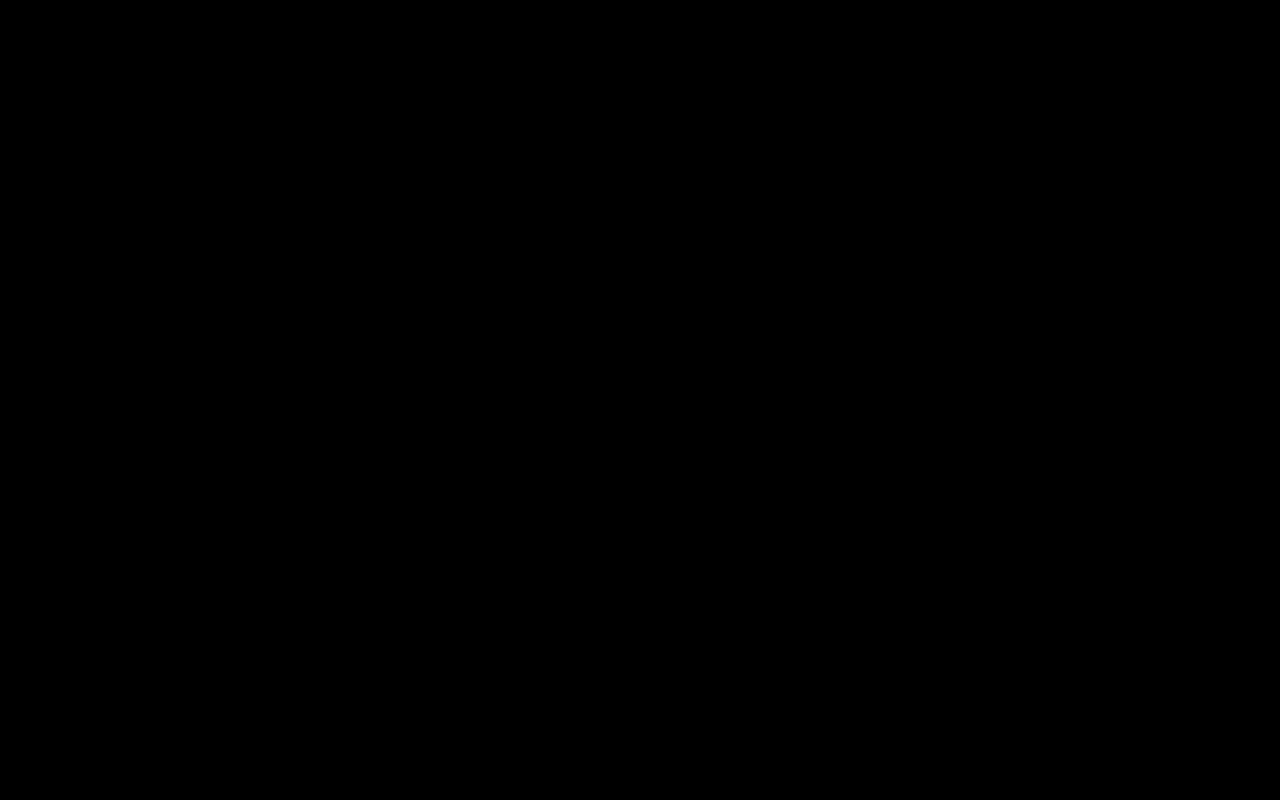
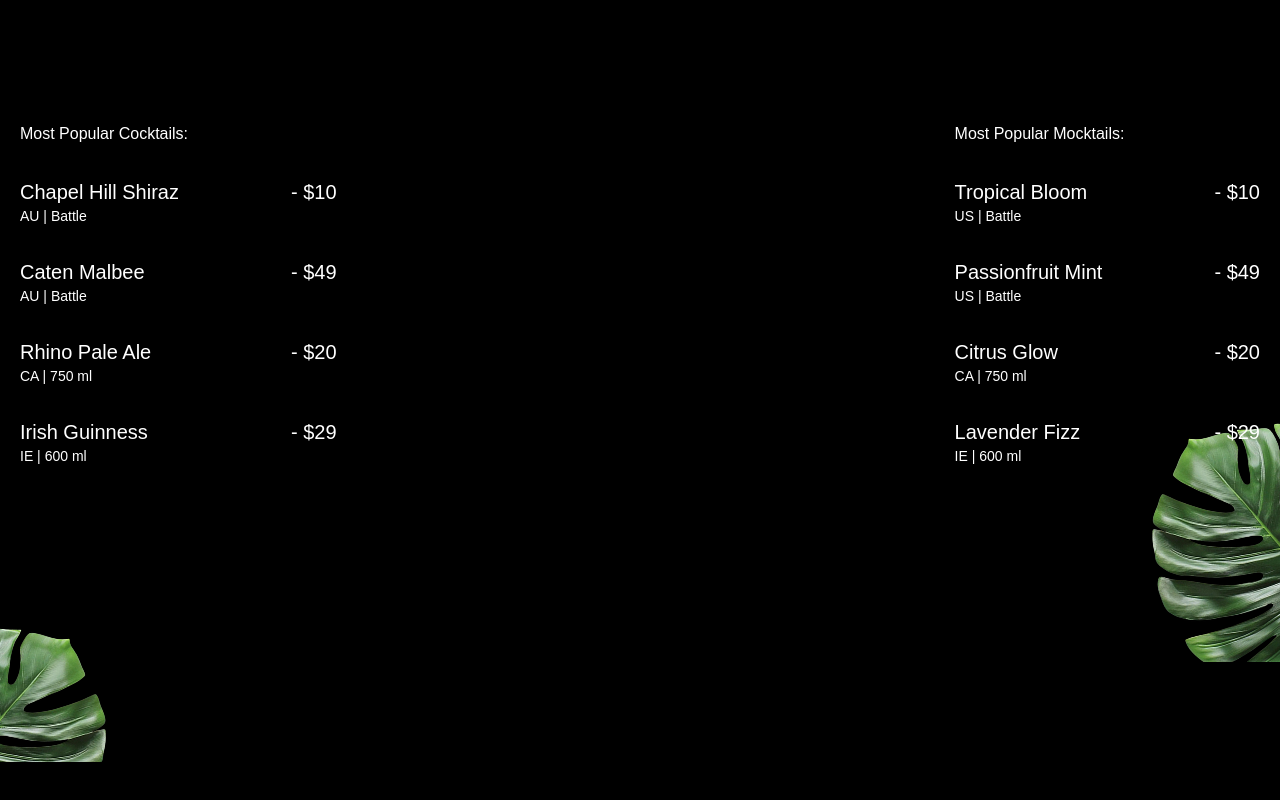
Before and after one commit to Aasim-Nadaf/GSAP_Landing, a React (Vite) app: page / in a window 1280 px wide. Shown: the part 838-1638 px from the top of the page. Before the commit the page ends 1600 px from the top, so only its background shows below. Built offline with nearby package versions, Linux system fonts and the light colour scheme; a web font is replaced by a local one.

Commit message:
implement the cocktails section

```diff
--- a/src/App.tsx
+++ b/src/App.tsx
@@ -2,6 +2,7 @@
 import { ScrollTrigger, SplitText } from "gsap/all";
 import Navbar from "./components/Navbar";
 import Hero from "./components/Hero";
+import Cocktails from "./components/Cocktails";
 
 gsap.registerPlugin(ScrollTrigger, SplitText);
 
@@ -10,6 +11,7 @@
     <main>
       <Navbar />
       <Hero />
+      <Cocktails />
       <div className="h-dvh bg-black"></div>
     </main>
   );
--- /dev/null
+++ b/src/components/Cocktails.tsx
@@ -0,0 +1,108 @@
+import { useGSAP } from "@gsap/react";
+import { cocktailLists, mockTailLists } from "../../constants";
+import { SplitText } from "gsap/all";
+import gsap from "gsap";
+import { useRef } from "react";
+
+const Cocktails = () => {
+  const textRef = useRef<HTMLDivElement | null>(null);
+
+  useGSAP(() => {
+    const parralaxTimeline = gsap.timeline({
+      scrollTrigger: {
+        trigger: "#cocktails",
+        start: "top 30%",
+        end: "bottom 80%",
+        scrub: true,
+      },
+    });
+
+    parralaxTimeline.from("#c-left-leaf", {
+      x: -100,
+      y: 100,
+    });
+
+    parralaxTimeline.from(
+      "#c-right-leaf",
+      {
+        x: 100,
+        y: -100,
+      },
+      "<"
+    );
+  }, []);
+
+  return (
+    <section id="cocktails">
+      <img src="/images/cocktail-left-leaf.png" alt="l-leaf" id="c-left-leaf" />
+      <img
+        src="/images/cocktail-right-leaf.png"
+        alt="r-leaf"
+        id="c-right-leaf"
+      />
+
+      <div className="list" ref={textRef}>
+        <div className="popular">
+          <h1>Most Popular Cocktails:</h1>
+
+          <ul className="left-cocktail">
+            {cocktailLists.map(
+              ({
+                name,
+                detail,
+                country,
+                price,
+              }: {
+                name: string;
+                detail: string;
+                price: string;
+                country: string;
+              }) => (
+                <li key={name}>
+                  <div className="md:me-28">
+                    <h2>{name}</h2>
+                    <p>
+                      {country} | {detail}
+                    </p>
+                  </div>
+                  <span>- {price}</span>
+                </li>
+              )
+            )}
+          </ul>
+        </div>
+        <div className="popular">
+          <h1>Most Popular Mocktails:</h1>
+
+          <ul className="right-cocktail">
+            {mockTailLists.map(
+              ({
+                name,
+                detail,
+                country,
+                price,
+              }: {
+                name: string;
+                detail: string;
+                price: string;
+                country: string;
+              }) => (
+                <li key={name}>
+                  <div className="me-28">
+                    <h2>{name}</h2>
+                    <p>
+                      {country} | {detail}
+                    </p>
+                  </div>
+                  <span>- {price}</span>
+                </li>
+              )
+            )}
+          </ul>
+        </div>
+      </div>
+    </section>
+  );
+};
+
+export default Cocktails;
--- a/src/components/Hero.jsx
+++ b/src/components/Hero.tsx
@@ -5,7 +5,7 @@
 import { useMediaQuery } from "react-responsive";
 
 const Hero = () => {
-  const videoRef = useRef();
+  const videoRef = useRef<HTMLVideoElement | null>(null);
 
   const isMobile = useMediaQuery({ maxWidth: 767 });
 
@@ -18,11 +18,11 @@
       type: "lines",
     });
 
-    // Apply text-gradient class once before animating
     heroSplit.chars.forEach((char) => char.classList.add("text-gradient"));
 
     gsap.from(heroSplit.chars, {
       yPercent: 100,
+      opacity: 0,
       duration: 1.8,
       ease: "expo.out",
       stagger: 0.06,
@@ -63,12 +63,14 @@
       },
     });
 
-    videoRef.current.onloadedmetadata = () => {
-      tl.to(videoRef.current, {
-        currentTime: videoRef.current.duration,
-        ease: "expo",
-      });
-    };
+    if (videoRef.current) {
+      videoRef.current.onloadedmetadata = () => {
+        tl.to(videoRef.current, {
+          currentTime: videoRef.current?.duration,
+          ease: "expo",
+        });
+      };
+    }
   }, []);
   return (
     <>
--- a/src/index.css
+++ b/src/index.css
@@ -68,7 +68,7 @@
     @apply fixed z-50 w-full lg:px-8;
 
     div {
-      @apply flex md:flex-row flex-col md:justify-between items-center gap-5 py-5 lg:px-0 px-5 container mx-auto;
+      @apply flex md:flex-row flex-col md:justify-between items-center gap-5 py-5 px-5 container mx-auto;
     }
 
     p {
@@ -89,7 +89,7 @@
   }
 
   #hero {
-    @apply relative z-10 min-h-dvh w-full border border-transparent;
+    @apply relative z-10 min-h-dvh w-full border border-transparent px-2;
 
     h1 {
       @apply md:mt-32 mt-40 text-8xl md:text-[20vw] leading-none text-center font-modern-negra;
```
